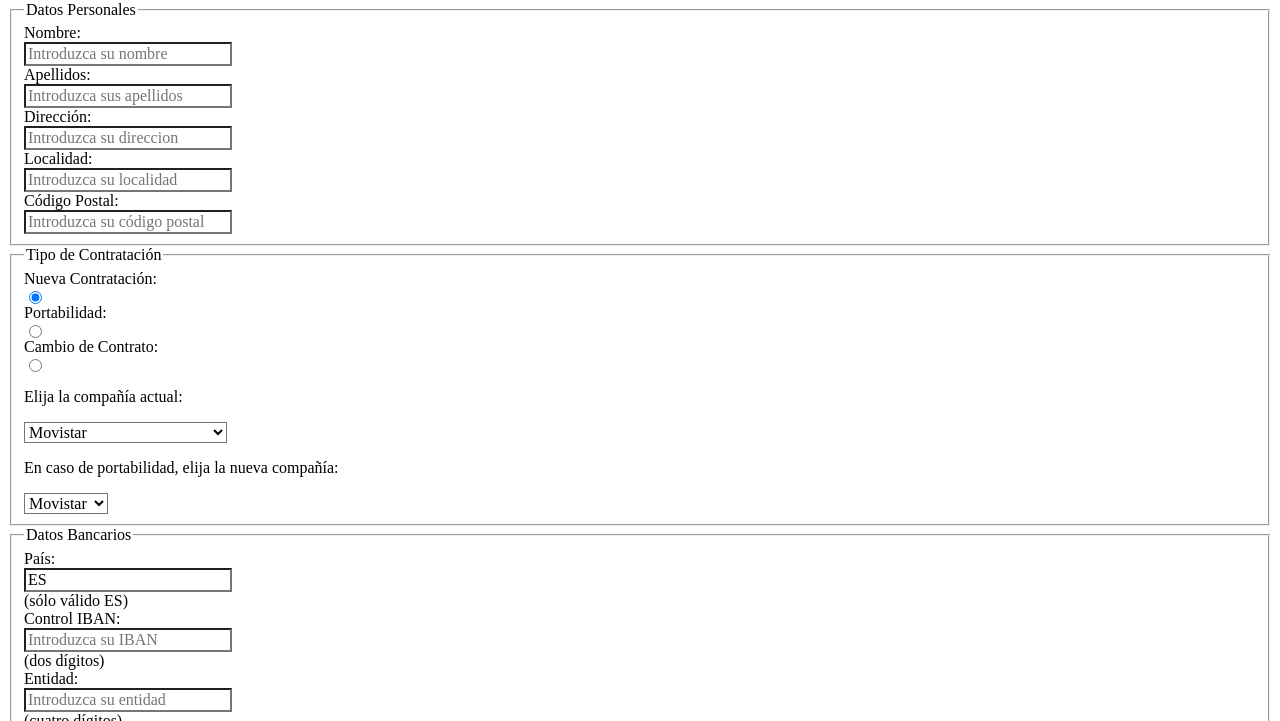
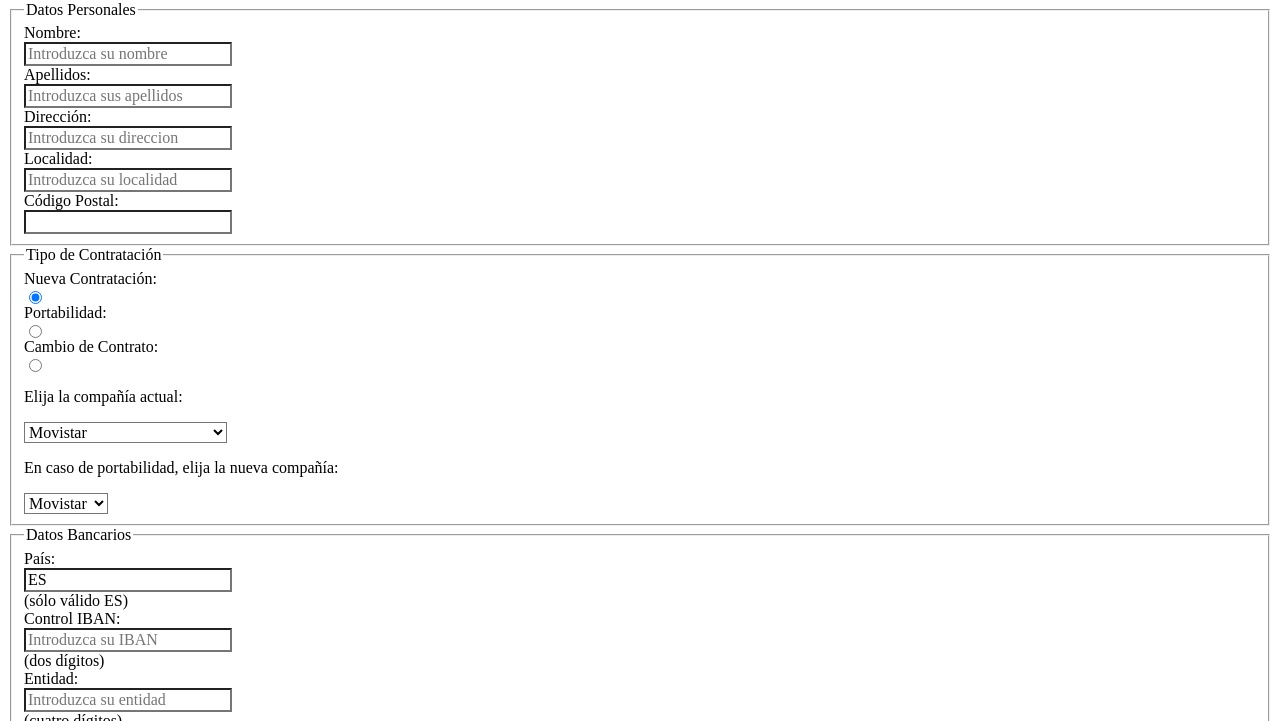
Before and after one commit to raqelcb/women4IT-form, a plain HTML site: page index.html in a window 1280 px wide. Shown: the part 79-800 px from the top of the page. Drawn offline with Linux system fonts and the light colour scheme.

Commit message:
Update index.html

```diff
--- a/index.html
+++ b/index.html
@@ -73,13 +73,10 @@
                 <label for="cp"> Código Postal: </label>
                 <input
                 type="number"
-                id="cp"
                 name="cp"
-                placeholder="Introduzca su código postal"
+                requiredoninput="javascript: if (this.value.length > this.maxLength) this.value = this.value.slice(0, this.maxLength);"
                 maxlength="5"
-                minlength="3"
-                required="required"
-                pattern="[0-9]{5}">
+                class="yellow">
             </div>
         </fieldset>
 
```
